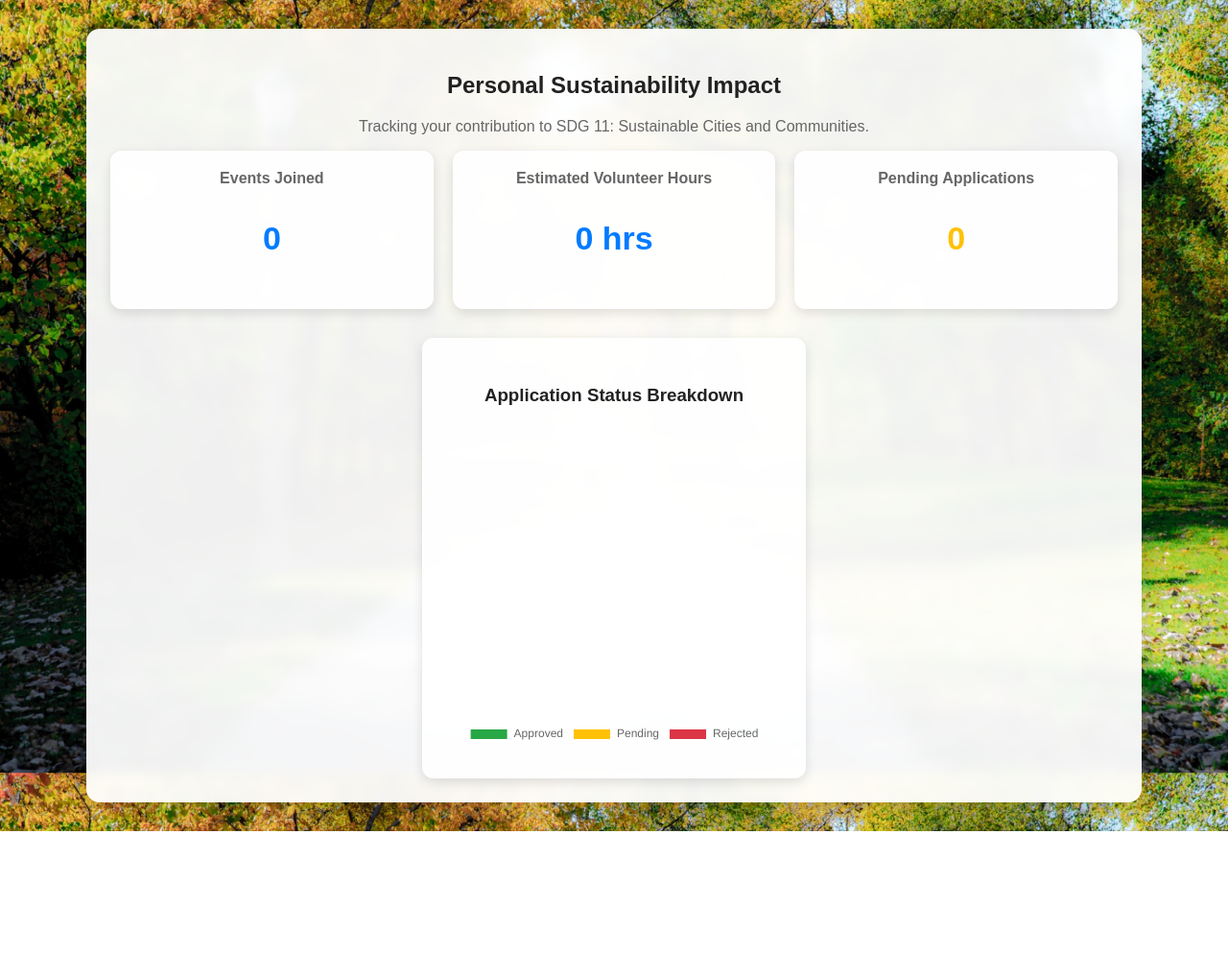
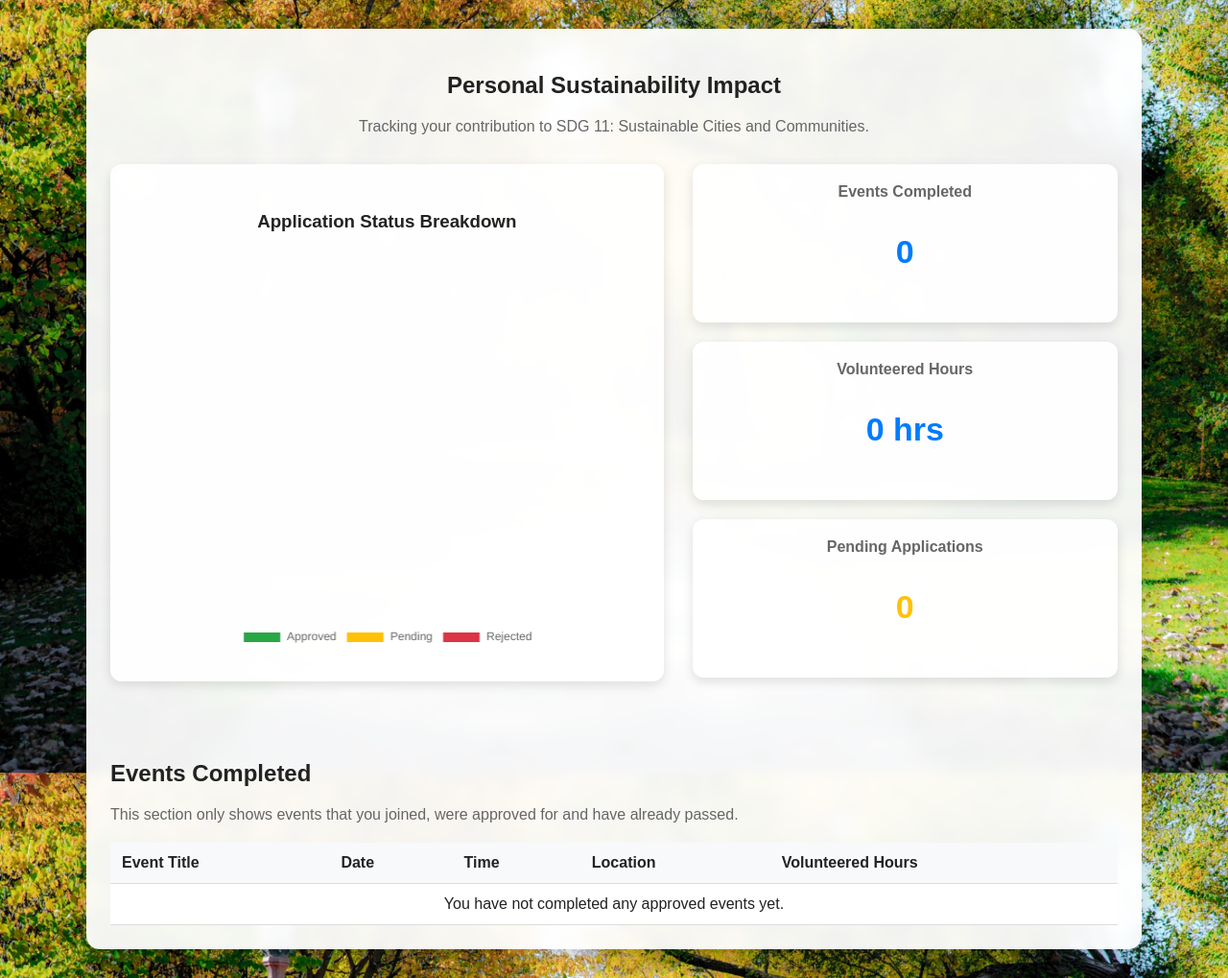
Before and after one commit to Ry4nnnn/WebDev_CommunityConnect, a PHP site: page /my_impact.php in a window 1280 px wide. Shown: the part 48-1067 px from the top of the page at 96% size. Before the commit the page ends 914 px from the top, so only its background shows below. Run offline with PHP 8.4, Linux system fonts and the light colour scheme; a user stored in the database is signed in; data comes from the database, SQL or seed files in the repository; data that the repository does not hold is empty.

Commit message:
refined the my_impact page

```diff
--- a/my_impact.php
+++ b/my_impact.php
@@ -22,29 +22,65 @@ $result = $stmt->get_result();
 
 while ($row = $result->fetch_assoc()) {
     $total_requests += $row['count'];
-    if ($row['Status'] == 'Approved') $approved = $row['count'];
-    if ($row['Status'] == 'Pending') $pending = $row['count'];
-    if ($row['Status'] == 'Rejected') $rejected = $row['count'];
+
+    if ($row['Status'] == 'Approved') {
+        $approved = $row['count'];
     }
+
+    if ($row['Status'] == 'Pending') {
+        $pending = $row['count'];
+    }
+
+    if ($row['Status'] == 'Rejected') {
+        $rejected = $row['count'];
+    }
+}
+
 $stmt->close();
 
-// Calculate total volunteer hours based on approved events and event start/end time
-$hours_stmt = $conn->prepare("
-    SELECT COALESCE(SUM(TIME_TO_SEC(TIMEDIFF(cs.EventEndTime, cs.EventStartTime)) / 3600), 0) AS total_hours
+// Calculate completed events and volunteered hours
+// Only approved events that have already passed are counted
+$completed_stmt = $conn->prepare("
+    SELECT
+        COUNT(*) AS completed_events,
+        COALESCE(SUM(TIME_TO_SEC(TIMEDIFF(cs.EventEndTime, cs.EventStartTime)) / 3600), 0) AS total_hours
     FROM ParticipationRequests pr
     JOIN CommunityServices cs ON pr.ServiceID = cs.ServiceID
     WHERE pr.UserID = ?
     AND pr.Status = 'Approved'
+    AND TIMESTAMP(cs.EventDate, cs.EventEndTime) < NOW()
 ");
 
-$hours_stmt->bind_param("i", $user_id);
-$hours_stmt->execute();
-$hours_result = $hours_stmt->get_result();
-$hours_row = $hours_result->fetch_assoc();
+$completed_stmt->bind_param("i", $user_id);
+$completed_stmt->execute();
+$completed_result = $completed_stmt->get_result();
+$completed_row = $completed_result->fetch_assoc();
 
-$total_hours = round($hours_row['total_hours'], 1);
+$completed_events = $completed_row['completed_events'];
+$total_hours = round($completed_row['total_hours'], 1);
 
-$hours_stmt->close();
+$completed_stmt->close();
+
+// Fetch completed event details for the Events Completed section
+$events_stmt = $conn->prepare("
+    SELECT
+        cs.Title,
+        cs.EventDate,
+        cs.EventStartTime,
+        cs.EventEndTime,
+        cs.Location,
+        ROUND(TIME_TO_SEC(TIMEDIFF(cs.EventEndTime, cs.EventStartTime)) / 3600, 1) AS hours
+    FROM ParticipationRequests pr
+    JOIN CommunityServices cs ON pr.ServiceID = cs.ServiceID
+    WHERE pr.UserID = ?
+    AND pr.Status = 'Approved'
+    AND TIMESTAMP(cs.EventDate, cs.EventEndTime) < NOW()
+    ORDER BY cs.EventDate DESC
+");
+
+$events_stmt->bind_param("i", $user_id);
+$events_stmt->execute();
+$completed_events_result = $events_stmt->get_result();
 
 ?>
 
@@ -54,16 +90,20 @@ $hours_stmt->close();
     <meta charset="UTF-8">
     <!-- This viewport line helps make the website responsive on phones, tablets, and laptops -->
     <meta name="viewport" content="width=device-width, initial-scale=1.0">
+
     <title>My Impact - CommunityConnect</title>
 
-    <link rel="stylesheet" href="style.css">
-    <!-- add-on feature -->
+    <link rel="stylesheet" href="style.css?v=8">
+
+    <!-- Add-on feature: Chart.js is used to display the application status breakdown -->
     <script src="https://cdn.jsdelivr.net/npm/chart.js"></script>
 </head>
+
 <body>
 
 <div class="navbar">
     <div><strong>CommunityConnect</strong></div>
+
     <div>
         <a href="user_dashboard.php">Dashboard</a>
         <a href="my_requests.php">My Requests</a>
@@ -75,16 +115,26 @@ $hours_stmt->close();
 
 <div class="container">
     <h2 style="text-align: center;">Personal Sustainability Impact</h2>
-    <p style="text-align: center; color: #666;">Tracking your contribution to SDG 11: Sustainable Cities and Communities.</p>
 
-    <div class="stats-grid">
+    <p style="text-align: center; color: #666;">
+        Tracking your contribution to SDG 11: Sustainable Cities and Communities.
+    </p>
+
+<div class="impact-layout">
+
+    <div class="chart-container impact-chart">
+            <h3 style="text-align: center;">Application Status Breakdown</h3>
+            <canvas id="impactChart"></canvas>
+        </div>
+
+        <div class="stats-grid impact-stats">
             <div class="stat-box">
-            <h3>Events Joined</h3>
-            <p class="number"><?php echo $approved; ?></p>
+                <h3>Events Completed</h3>
+                <p class="number"><?php echo $completed_events; ?></p>
             </div>
 
             <div class="stat-box success">
-            <h3>Estimated Volunteer Hours</h3>
+                <h3>Volunteered Hours</h3>
                 <p class="number"><?php echo $total_hours; ?> hrs</p>
             </div>
 
@@ -94,10 +144,59 @@ $hours_stmt->close();
             </div>
         </div>
 
-    <div class="chart-container">
-        <h3 style="text-align: center;">Application Status Breakdown</h3>
-        <canvas id="impactChart"></canvas>
     </div>
+
+    <br><br>
+
+    <h2>Events Completed</h2>
+
+    <p style="color: #666;">
+        This section only shows events that you joined, were approved for and have already passed.
+    </p>
+
+    <table>
+        <thead>
+            <tr>
+                <th>Event Title</th>
+                <th>Date</th>
+                <th>Time</th>
+                <th>Location</th>
+                <th>Volunteered Hours</th>
+            </tr>
+        </thead>
+
+        <tbody>
+            <?php if ($completed_events_result->num_rows > 0): ?>
+                <?php while($event = $completed_events_result->fetch_assoc()): ?>
+                    <tr>
+                        <td><?php echo htmlspecialchars($event['Title']); ?></td>
+
+                        <td><?php echo date("M j, Y", strtotime($event['EventDate'])); ?></td>
+
+                        <td>
+                            <?php echo date("g:i A", strtotime($event['EventStartTime'])); ?>
+                            -
+                            <?php echo date("g:i A", strtotime($event['EventEndTime'])); ?>
+                        </td>
+
+                        <td><?php echo htmlspecialchars($event['Location']); ?></td>
+
+                        <td>
+                            <span class="hours-tag">
+                                <?php echo rtrim(rtrim(number_format($event['hours'], 1), '0'), '.'); ?> hrs
+                            </span>
+                        </td>
+                    </tr>
+                <?php endwhile; ?>
+            <?php else: ?>
+                <tr>
+                    <td colspan="5" style="text-align: center;">
+                        You have not completed any approved events yet.
+                    </td>
+                </tr>
+            <?php endif; ?>
+        </tbody>
+    </table>
 </div>
 
 <script>
--- a/style.css
+++ b/style.css
@@ -883,3 +883,51 @@ tr:hover {
         font-size: 30px;
     }
 }
+
+/*
+    MY IMPACT PAGE LAYOUT
+    This makes the chart appear on the left and the statistic boxes appear on the right.
+*/
+.impact-layout {
+    display: grid;
+    grid-template-columns: 1.3fr 1fr;
+    gap: 30px;
+    align-items: start;
+    margin-top: 30px;
+}
+
+/* Chart box on the left */
+.impact-chart {
+    width: 100%;
+    max-width: 650px;
+    margin: 0;
+}
+
+/* Statistic boxes on the right, stacked vertically */
+.impact-stats {
+    display: flex;
+    flex-direction: column;
+    gap: 20px;
+}
+
+/* Make each statistic box full width inside the right side */
+.impact-stats .stat-box {
+    width: 100%;
+    min-height: 140px;
+}
+
+/* Prevent the chart from becoming too huge */
+.impact-chart canvas {
+    max-height: 420px;
+}
+
+/* Mobile responsive layout */
+@media (max-width: 900px) {
+    .impact-layout {
+        grid-template-columns: 1fr;
+    }
+
+    .impact-chart {
+        max-width: 100%;
+    }
+}
```
Lines whose indentation alone changed are shown as unchanged.
